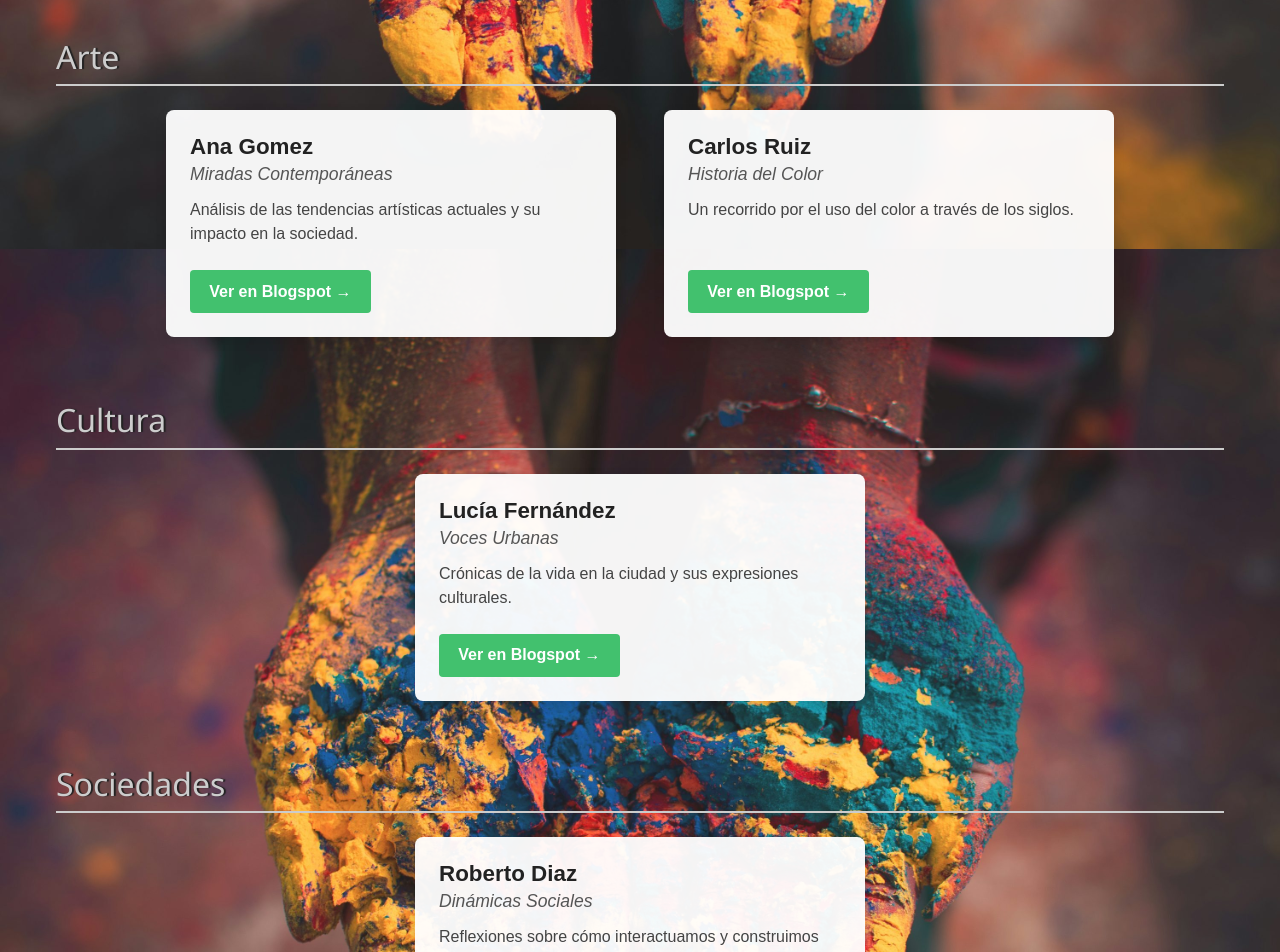
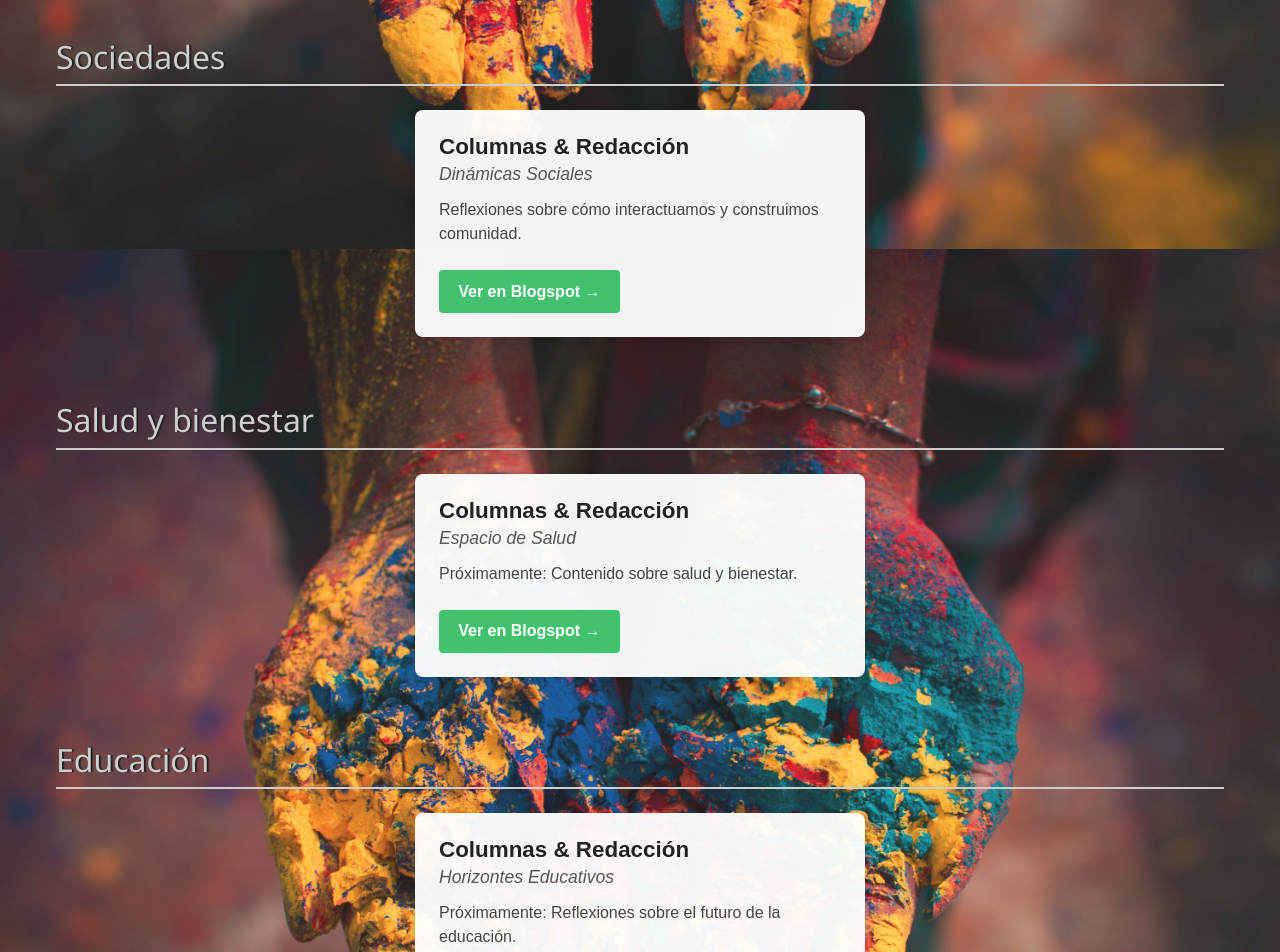
Before and after one commit to marianof87/aldeano_global, a Next.js app: page /columnas in a window 1280 px wide. Shown: the part 760-1712 px from the top of the page. Built offline with nearby package versions, Linux system fonts and the light colour scheme.

Commit message:
newheader

```diff
--- a/src/components/Header.tsx
+++ b/src/components/Header.tsx
@@ -33,8 +33,8 @@ export default function Header() {
           <div className="collapse navbar-collapse" id="navbarNav">
             <ul className="navbar-nav ms-auto">
               <li className="nav-item">
-                <Link href="/expresiones" className="nav-link">
-                  Expresiones
+                <Link href="/panaderia" className="nav-link">
+                  Panadería
                 </Link>
               </li>
               <li className="nav-item">
--- a/src/pages/columnas/index.tsx
+++ b/src/pages/columnas/index.tsx
@@ -5,38 +5,10 @@ import styles from "./columnas.module.css";
 // Sample Data Structure
 const categories = [
   {
-    name: "Arte",
-    items: [
-      {
-        columnist: "Ana Gomez",
-        title: "Miradas Contemporáneas",
-        description: "Análisis de las tendencias artísticas actuales y su impacto en la sociedad.",
-        link: "https://anagomez-arte.blogspot.com"
-      },
-      {
-        columnist: "Carlos Ruiz",
-        title: "Historia del Color",
-        description: "Un recorrido por el uso del color a través de los siglos.",
-        link: "https://carlosruiz-color.blogspot.com"
-      }
-    ]
-  },
-  {
-    name: "Cultura",
-    items: [
-      {
-        columnist: "Lucía Fernández",
-        title: "Voces Urbanas",
-        description: "Crónicas de la vida en la ciudad y sus expresiones culturales.",
-        link: "https://lucia-cultura.blogspot.com"
-      }
-    ]
-  },
-  {
     name: "Sociedades",
     items: [
       {
-        columnist: "Roberto Diaz",
+        columnist: "Columnas & Redacción",
         title: "Dinámicas Sociales",
         description: "Reflexiones sobre cómo interactuamos y construimos comunidad.",
         link: "https://robertodiaz-soc.blogspot.com"
@@ -44,13 +16,35 @@ const categories = [
     ]
   },
   {
-    name: "Ciencia",
+    name: "Salud y bienestar",
     items: [
       {
-        columnist: "Elena Martinez",
-        title: "Ciencia para Todos",
-        description: "Divulgación científica accesible y relevante.",
-        link: "https://elena-ciencia.blogspot.com"
+        columnist: "Columnas & Redacción",
+        title: "Espacio de Salud",
+        description: "Próximamente: Contenido sobre salud y bienestar.",
+        link: "#"
+      }
+    ]
+  },
+  {
+    name: "Educación",
+    items: [
+      {
+        columnist: "Columnas & Redacción",
+        title: "Horizontes Educativos",
+        description: "Próximamente: Reflexiones sobre el futuro de la educación.",
+        link: "#"
+      }
+    ]
+  },
+  {
+    name: "Literatura y Arte",
+    items: [
+      {
+        columnist: "Columnas & Redacción",
+        title: "Miradas Contemporáneas",
+        description: "Análisis de las tendencias artísticas actuales y su impacto en la sociedad.",
+        link: "https://anagomez-arte.blogspot.com"
       }
     ]
   }
--- /dev/null
+++ b/src/pages/panaderia/panaderia.module.css
@@ -0,0 +1,76 @@
+/* Hero - Panadería Style */
+.hero {
+    margin-top: 120px;
+    text-align: center;
+    padding: 1rem;
+}
+
+.title {
+    font-size: 5rem;
+    font-weight: 700;
+    color: #fff;
+    text-shadow: 2px 2px 6px rgba(0, 0, 0, 0.35);
+    font-family: 'Segoe UI', Tahoma, Geneva, Verdana, sans-serif;
+    background-color: rgba(193, 110, 66, 0.925);
+    /* Warm brownish color for Panadería */
+    border-radius: 10px;
+    max-width: 500px;
+    width: 100%;
+    height: auto;
+    min-height: 130px;
+    box-shadow: #505050ea 3px 4px 4px;
+    margin: 0 auto;
+    margin-top: -90px;
+    display: flex;
+    align-items: center;
+    justify-content: center;
+}
+
+.desc {
+    border-radius: 5px;
+    margin-top: 50px;
+    margin-bottom: 20px;
+    background-color: #afafafc5;
+    padding: 10px;
+    text-align: center;
+    font-size: 1.5rem;
+    font-family: 'Segoe UI', Tahoma, Geneva, Verdana, sans-serif;
+    text-shadow: 2px 2px 4px #00000020;
+    line-height: 1.6;
+    color: #222222;
+    max-width: 800px;
+    margin-left: auto;
+    margin-right: auto;
+}
+
+.text {
+    margin-bottom: 50px;
+    background-color: #afafafc5;
+    padding: 20px;
+    text-align: center;
+    font-size: 1.1rem;
+    font-family: 'Segoe UI', Tahoma, Geneva, Verdana, sans-serif;
+    text-shadow: 2px 2px 4px #00000020;
+    line-height: 1.6;
+    color: #222222;
+    border-radius: 8px;
+    max-width: 800px;
+    margin: 0 auto 50px auto;
+}
+
+.backLink {
+    color: #090909;
+    padding: 0.6em 1.6em;
+    font-size: 18px;
+    border-radius: 0.5em;
+    background: #c7c7c7ea;
+    cursor: pointer;
+    border: 1px solid #e8e8e8;
+    transition: all 0.3s;
+    display: inline-block;
+    text-decoration: none;
+}
+
+.backLink:hover {
+    background: #dcdcdc;
+}
```
Also changed, not shown: src/pages/panaderia/index.tsx (added, +28 -0 lines).
